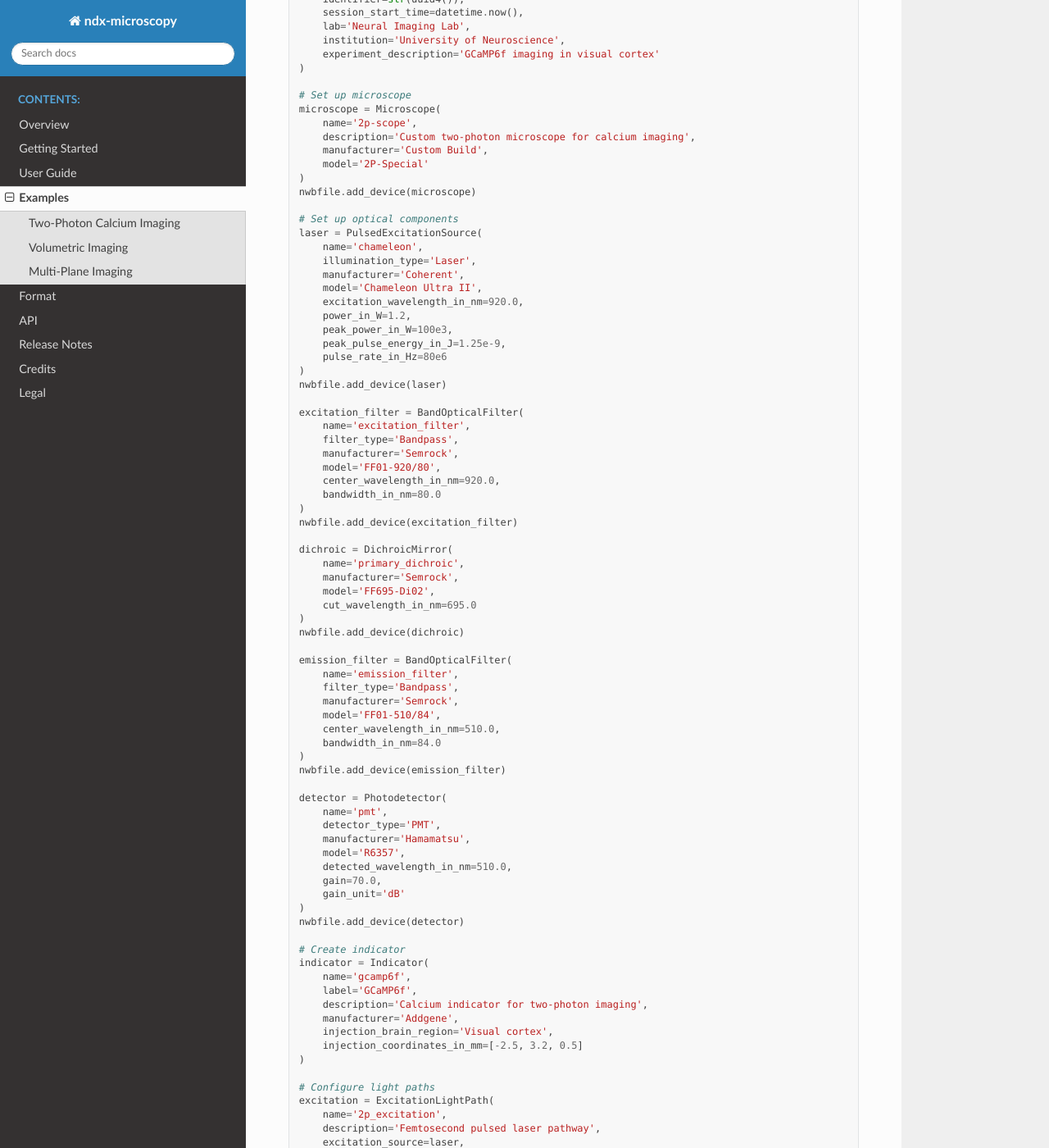
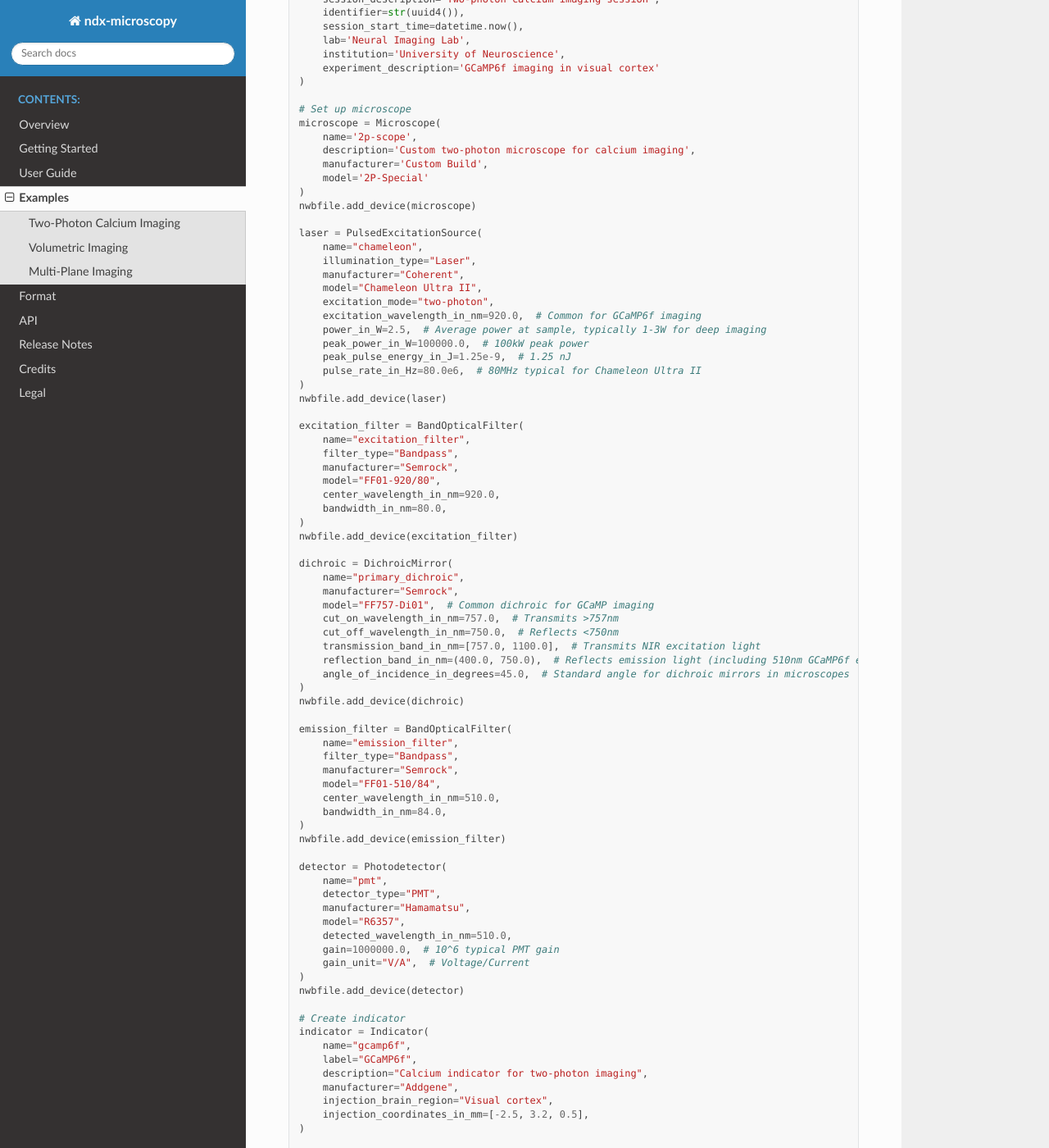
Before and after one commit to catalystneuro/ndx-microscopy, a Sphinx documentation site: the page built from docs/source/examples.rst, in a window 1280 px wide and 1400 px high, scrolled down 795 px. Shown: the whole window at 82% size. Built offline with Sphinx 7.4.7 and the Read the Docs theme 3.1.0, drawn with Linux system fonts in a browser that asks for light colours; some of the changed text lies outside the part shown.

Commit message:
Enhance microscopy example and getting started documentation with updated optical component parameters and corrections

```diff
--- a/docs/source/examples.rst
+++ b/docs/source/examples.rst
@@ -55,67 +56,71 @@ Complete example of two-photon calcium imaging with full optical path configurat
     )
     nwbfile.add_device(microscope)
 
-    # Set up optical components
     laser = PulsedExcitationSource(
-        name='chameleon',
-        illumination_type='Laser',
-        manufacturer='Coherent',
-        model='Chameleon Ultra II',
-        excitation_wavelength_in_nm=920.0,
-        power_in_W=1.2,
-        peak_power_in_W=100e3,
-        peak_pulse_energy_in_J=1.25e-9,
-        pulse_rate_in_Hz=80e6
+        name="chameleon",
+        illumination_type="Laser",
+        manufacturer="Coherent",
+        model="Chameleon Ultra II",
+        excitation_mode="two-photon",
+        excitation_wavelength_in_nm=920.0,  # Common for GCaMP6f imaging
+        power_in_W=2.5,  # Average power at sample, typically 1-3W for deep imaging
+        peak_power_in_W=100000.0,  # 100kW peak power
+        peak_pulse_energy_in_J=1.25e-9,  # 1.25 nJ
+        pulse_rate_in_Hz=80.0e6,  # 80MHz typical for Chameleon Ultra II
     )
     nwbfile.add_device(laser)
 
     excitation_filter = BandOpticalFilter(
-        name='excitation_filter',
-        filter_type='Bandpass',
-        manufacturer='Semrock',
-        model='FF01-920/80',
+        name="excitation_filter",
+        filter_type="Bandpass",
+        manufacturer="Semrock",
+        model="FF01-920/80",
         center_wavelength_in_nm=920.0,
-        bandwidth_in_nm=80.0
+        bandwidth_in_nm=80.0,
     )
     nwbfile.add_device(excitation_filter)
 
     dichroic = DichroicMirror(
-        name='primary_dichroic',
-        manufacturer='Semrock',
-        model='FF695-Di02',
-        cut_wavelength_in_nm=695.0
+        name="primary_dichroic",
+        manufacturer="Semrock",
+        model="FF757-Di01",  # Common dichroic for GCaMP imaging
+        cut_on_wavelength_in_nm=757.0,  # Transmits >757nm
+        cut_off_wavelength_in_nm=750.0,  # Reflects <750nm
+        transmission_band_in_nm=[757.0, 1100.0],  # Transmits NIR excitation light
+        reflection_band_in_nm=(400.0, 750.0),  # Reflects emission light (including 510nm GCaMP6f emission)
+        angle_of_incidence_in_degrees=45.0,  # Standard angle for dichroic mirrors in microscopes
     )
     nwbfile.add_device(dichroic)
 
     emission_filter = BandOpticalFilter(
-        name='emission_filter',
-        filter_type='Bandpass',
-        manufacturer='Semrock',
-        model='FF01-510/84',
+        name="emission_filter",
+        filter_type="Bandpass",
+        manufacturer="Semrock",
+        model="FF01-510/84",
         center_wavelength_in_nm=510.0,
-        bandwidth_in_nm=84.0
+        bandwidth_in_nm=84.0,
     )
     nwbfile.add_device(emission_filter)
 
     detector = Photodetector(
-        name='pmt',
-        detector_type='PMT',
-        manufacturer='Hamamatsu',
-        model='R6357',
+        name="pmt",
+        detector_type="PMT",
+        manufacturer="Hamamatsu",
+        model="R6357",
         detected_wavelength_in_nm=510.0,
-        gain=70.0,
-        gain_unit='dB'
+        gain=1000000.0,  # 10^6 typical PMT gain
+        gain_unit="V/A",  # Voltage/Current
     )
     nwbfile.add_device(detector)
 
     # Create indicator
     indicator = Indicator(
-        name='gcamp6f',
-        label='GCaMP6f',
-        description='Calcium indicator for two-photon imaging',
-        manufacturer='Addgene',
-        injection_brain_region='Visual cortex',
-        injection_coordinates_in_mm=[-2.5, 3.2, 0.5]
+        name="gcamp6f",
+        label="GCaMP6f",
+        description="Calcium indicator for two-photon imaging",
+        manufacturer="Addgene",
+        injection_brain_region="Visual cortex",
+        injection_coordinates_in_mm=[-2.5, 3.2, 0.5],
     )
 
     # Configure light paths
@@ -321,6 +326,7 @@ Example of volumetric imaging with 3D ROI segmentation:
         illumination_type='Laser',
         manufacturer='Coherent',
         model='Chameleon',
+        excitation_mode = "two-photon",
         excitation_wavelength_in_nm=920.0,
         power_in_W=2.0,
         intensity_in_W_per_m2=1000.0,
--- a/docs/source/getting_started.rst
+++ b/docs/source/getting_started.rst
@@ -107,7 +107,7 @@ Here's a minimal example showing how to create a basic microscopy dataset:
         manufacturer = "laser manufacturer.",
         model = "laser model",
         illumination_type = "Laser",
-        excitation_mopde = "two-photon",
+        excitation_mode = "two-photon",
         excitation_wavelength_in_nm = 500.0,
     )
     ex_filter = BandOpticalFilter(
```
Also changed, not shown: other parts of docs/source/examples.rst (+9 -8 lines).
